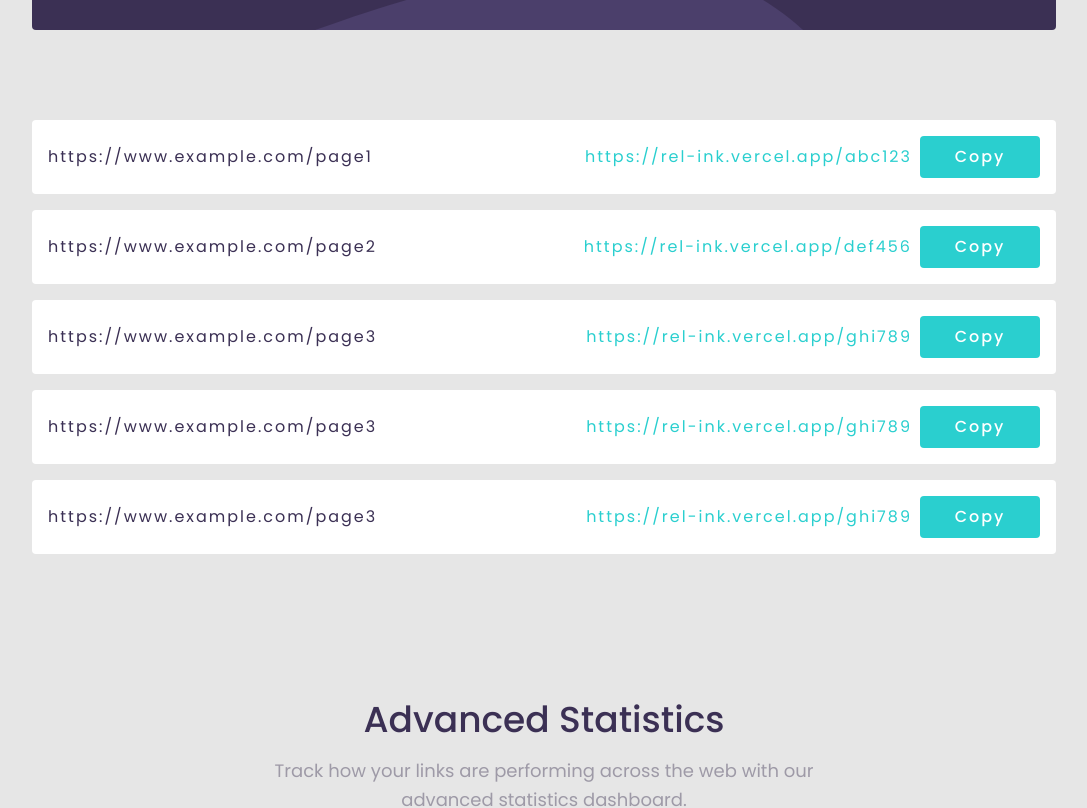
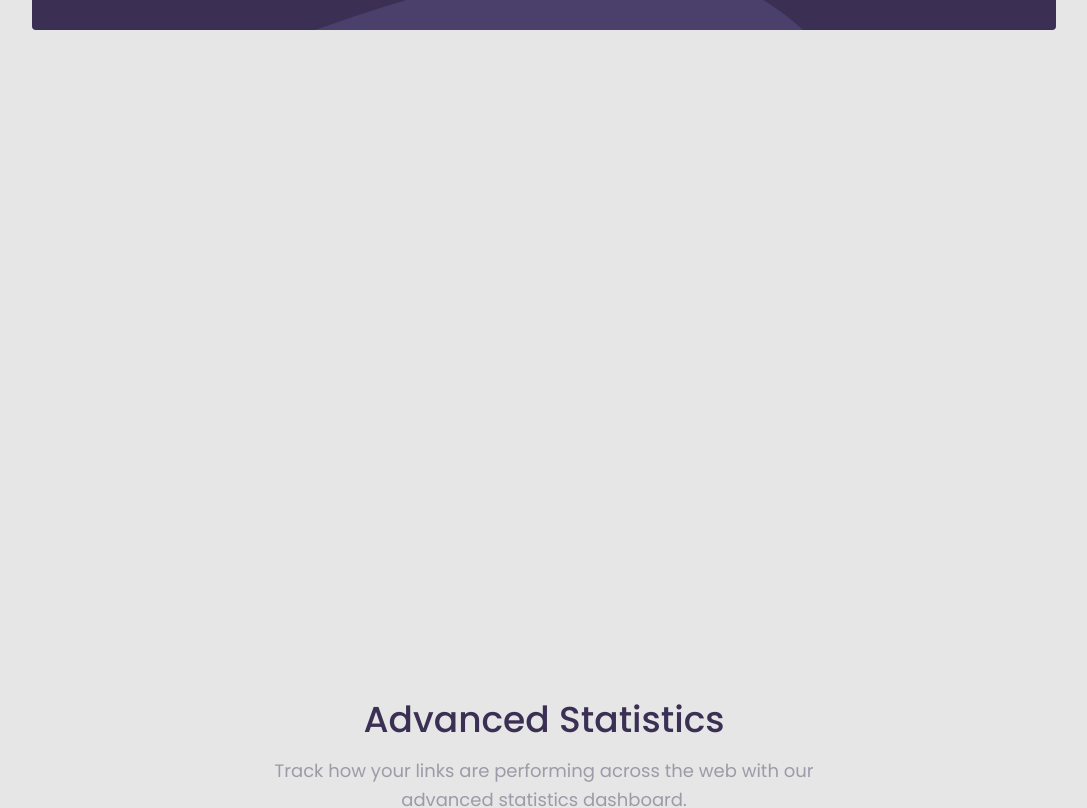
Before and after one commit to UsamaBinKashif/shortly, a Next.js app in the folder client/: page / in a window 1280 px wide. Shown: the part 980-1788 px from the top of the page, without its empty margins (96-1183 px from the left). Built offline with nearby package versions, Linux system fonts and the light colour scheme.

Commit message:
done ✅

```diff
--- a/client/app/layout.js
+++ b/client/app/layout.js
@@ -1,6 +1,7 @@
 import { Poppins } from "next/font/google";
 import "./globals.css";
 import Header from "./ui/header/Header";
+import { Providers } from "./lib/provider/Providers";
 
 const poppins = Poppins({
   subsets: ["latin"],
@@ -14,11 +15,13 @@ export const metadata = {
 
 export default function RootLayout({ children }) {
   return (
-    <html lang="en">
-      <body className={poppins.className} >
-        <Header />
-        {children}
-      </body>
-    </html>
+    <Providers>
+      <html lang="en">
+        <body className={poppins.className}>
+          <Header />
+          {children}
+        </body>
+      </html>
+    </Providers>
   );
 }
--- a/client/app/lib/action.js
+++ b/client/app/lib/action.js
@@ -6,7 +6,7 @@ const generateLink = async (url) => {
     url: url,
   };
   try {
-    console.log("Request Data:", requestData); // Log to check if 'url' is present in the requestData object
+
     const { data } = await axios({
       url: `${BASE_URL}/url`,
       method: "POST",
--- /dev/null
+++ b/client/app/lib/provider/Providers.jsx
@@ -0,0 +1,7 @@
+"use client";
+import { store } from "@/app/src/store";
+import { Provider } from "react-redux";
+
+export function Providers({ children }) {
+  return <Provider store={store}>{children}</Provider>;
+}
--- /dev/null
+++ b/client/app/src/features/url.slice.js
@@ -0,0 +1,18 @@
+import { createSlice } from "@reduxjs/toolkit";
+
+const urlSlice = createSlice({
+  name: "url",
+  initialState: {
+    links: [],
+  },
+  reducers: {
+    setData: (state, action) => {
+      state.links.push(action.payload);
+    },
+    // {img: str, brand: str}
+  },
+});
+
+export const { setData } = urlSlice.actions;
+
+export default urlSlice.reducer;
--- /dev/null
+++ b/client/app/src/store.js
@@ -0,0 +1,7 @@
+import { configureStore } from "@reduxjs/toolkit";
+import urlSlice from "./features/url.slice";
+export const store = configureStore({
+  reducer: {
+    url: urlSlice,
+  },
+});
--- a/client/app/ui/link/Link.jsx
+++ b/client/app/ui/link/Link.jsx
@@ -16,25 +16,34 @@ const Link = ({ link }) => {
     }
   };
 
-const shrinkedLink = `https://rel-ink.vercel.app/${link.shortId}`
+  const shrinkedLink = `https://rel-ink.vercel.app/${link.shortId}`;
+  const truncatedUrl =
+    link?.redirectUrl?.length > 40
+      ? `${link?.redirectUrl?.slice(0, 40)}...`
+      : link?.redirectUrl;
+
 
   return (
-    <div className="flex lg:items-center rounded gap-x-2 bg-white p-4 flex-col lg:flex-row items-start">
+    <div className="flex flex-col items-start gap-x-2 rounded bg-white p-4 lg:flex-row lg:items-center">
       <div className="lg:flex-1">
-        <h3 className="text-primary-violet text-[14px]  lg:text-[16px] tracking-[2px]">
-          {link.redirectUrl}
+        <h3 className="text-[14px] tracking-[2px]  text-primary-violet lg:text-[16px]" title={link?.redirectUrl}>
+          {truncatedUrl}
         </h3>
       </div>
-      <div className="flex gap-x-2 items-start lg:items-center flex-col lg:flex-row gap-y-2 ">
-        <a href={shrinkedLink} target="_blank"  className="text-primary-cyan text-[14px]  lg:text-[16px] tracking-[2px]">
-        {shrinkedLink}
+      <div className="flex flex-col items-start gap-x-2 gap-y-2 lg:flex-row lg:items-center ">
+        <a
+          href={shrinkedLink}
+          target="_blank"
+          className="text-[14px] tracking-[2px]  text-primary-cyan lg:text-[16px]"
+        >
+          {shrinkedLink}
         </a>
         <button
-          onClick={() =>
-            copyLinkToClipboard(shrinkedLink)
-          }
-          className={clsx("p-1 text-[12px] lg:text-[16px] lg:py-2 lg:px-6 w-[120px] text-white font-medium hover:bg-opacity-80  border border-transparent rounded tracking-[2px]", linkCopied ? "bg-primary-violet" : "bg-primary-cyan")}
-
+          onClick={() => copyLinkToClipboard(shrinkedLink)}
+          className={clsx(
+            "w-[120px] rounded border border-transparent p-1 text-[12px] font-medium tracking-[2px] text-white  hover:bg-opacity-80 lg:px-6 lg:py-2 lg:text-[16px]",
+            linkCopied ? "bg-primary-violet" : "bg-primary-cyan",
+          )}
         >
           {linkCopied ? "Copied!" : "Copy"}
         </button>
--- a/client/app/ui/link/LinkContainer.jsx
+++ b/client/app/ui/link/LinkContainer.jsx
@@ -1,15 +1,14 @@
-import { dummyLinks } from "@/app/lib/constants";
-import React from "react";
+"use client"
 import Link from "./Link";
-// import { getData } from "@/app/lib/action";
+import { useSelector } from "react-redux";
 
-const LinkContainer = async () => {
-    // const links = await getData()
-
+const LinkContainer =  () => {
+  const { links } = useSelector((state) => state.url);
+  console.log(links)
   return (
-    <div className="scrollbar-hide my-5 flex w-[95%] flex-col gap-y-4 bg-transparent px-4 lg:absolute  lg:top-[135%] lg:h-[55%] lg:w-[80%] lg:overflow-y-scroll lg:px-0">
-      {dummyLinks.map((link, index) => (
-        <Link link={link} key={index} />
+    <div className="my-5 flex w-[95%] flex-col gap-y-4 bg-transparent px-4 scrollbar-hide lg:absolute  lg:top-[135%] lg:h-[55%] lg:w-[80%] lg:overflow-y-scroll lg:px-0">
+      {links.map((link, index) => (
+        <Link link={link.data} key={index} />
       ))}
     </div>
   );
--- a/client/app/ui/link/LinkGenerator.jsx
+++ b/client/app/ui/link/LinkGenerator.jsx
@@ -1,13 +1,15 @@
 "use client";
 import { generateLink } from "@/app/lib/action";
+import { setData } from "@/app/src/features/url.slice";
 import clsx from "clsx";
 import { useState } from "react";
+import { useDispatch } from "react-redux";
 
 const LinkGenerator = () => {
   const [link, setLink] = useState("");
   const [error, setError] = useState(false);
   const [loader, setLoader] = useState(false);
-
+  const dispatch = useDispatch();
   const takeInput = (e) => {
     const inputValue = e.target.value;
     setLink(inputValue);
@@ -23,13 +25,12 @@ const LinkGenerator = () => {
     if (link === "" || link === null || error === true) {
       setError(true);
     } else {
-      console.log(link)
       setLoader(true);
       generateLink(link)
         .then((res) => {
           setLoader(false);
           setLink("");
-          console.log(res);
+          dispatch(setData(res));
         })
         .catch((err) => {
           setLoader(false);
--- a/client/package.json
+++ b/client/package.json
@@ -9,11 +9,13 @@
     "lint": "next lint"
   },
   "dependencies": {
+    "@reduxjs/toolkit": "^2.0.1",
     "axios": "^1.6.2",
     "clsx": "^2.0.0",
     "next": "14.0.4",
     "react": "^18",
     "react-dom": "^18",
+    "react-redux": "^9.0.4",
     "tailwind-scrollbar-hide": "^1.1.7"
   },
   "devDependencies": {
```
Also changed, not shown: 1 other file (tests, documents, lock files or other folders).
